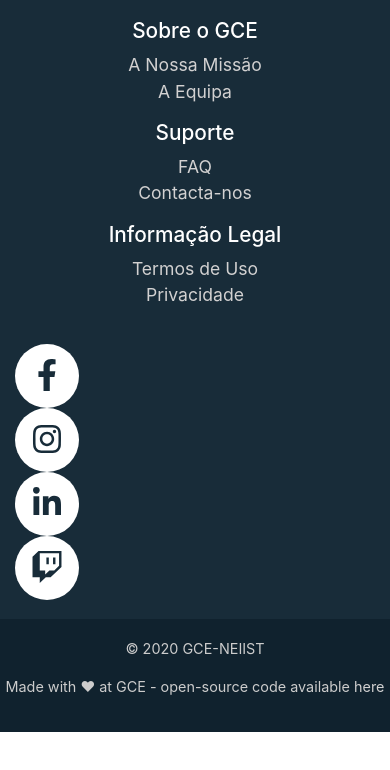
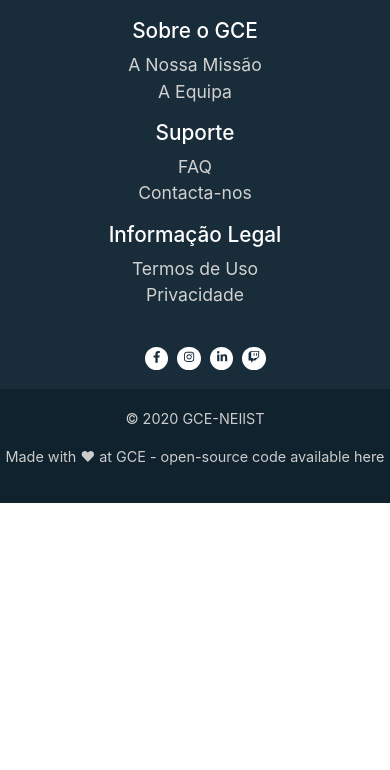
Before and after one commit to neiist-dev/thesis-master, a React (Create React App) app: page / in a window 390 px wide. Shown: the top 770 px of the page. Built offline with nearby package versions, Linux system fonts and the light colour scheme.

Commit message:
footer: changed footer-social units from rem to vw
changed footer-social units from rem to vw so that it it can resize without media queries. made logos bigger.

```diff
--- a/src/Footer.css
+++ b/src/Footer.css
@@ -32,13 +32,13 @@
 }
 
 #footer-social .fa{
-  font-size: 2rem;
-  padding: 0.8rem;
+  font-size: 3vw;
+  padding: 1vw;
   border-radius: 50%;
   display: inline-block;
-  width: 4rem;
-  height: 4rem;
-  line-height: 2.5rem;
+  width: 6vw;
+  height: 6vw;
+  line-height: 4vw;
   text-align: center;
   text-decoration: none;
   background-color: white;
--- a/src/Footer.js
+++ b/src/Footer.js
@@ -37,10 +37,10 @@ class Footer extends React.Component {
                 </Row>
 
                 <Row id="footer-social">
-                    <Col sm={{ span: 1, offset: 4}}><a target="_blank" rel="noopener noreferrer" href="https://www.facebook.com/gce.neiist" className="fa" id="fa-facebook"><FontAwesomeIcon icon={faFacebookF} /></a></Col>
-                    <Col sm={1}><a target="_blank" rel="noopener noreferrer" href="FIXME" className="fa" id="fa-instagram"><FontAwesomeIcon icon={faInstagram} /></a></Col>
-                    <Col sm={1}><a target="_blank" rel="noopener noreferrer" href="https://www.linkedin.com/company/11163917" className="fa" id="fa-linkedin"><FontAwesomeIcon icon={faLinkedinIn} /></a></Col>
-                    <Col sm={1}><a target="_blank" rel="noopener noreferrer" href="FIXME" className="fa" id="fa-twitch"><FontAwesomeIcon icon={faTwitch} /></a></Col>
+                    <Col xs={{ span: 1, offset: 4}}><a target="_blank" rel="noopener noreferrer" href="https://www.facebook.com/gce.neiist" className="fa" id="fa-facebook"><FontAwesomeIcon icon={faFacebookF} /></a></Col>
+                    <Col xs={1}><a target="_blank" rel="noopener noreferrer" href="FIXME" className="fa" id="fa-instagram"><FontAwesomeIcon icon={faInstagram} /></a></Col>
+                    <Col xs={1}><a target="_blank" rel="noopener noreferrer" href="https://www.linkedin.com/company/11163917" className="fa" id="fa-linkedin"><FontAwesomeIcon icon={faLinkedinIn} /></a></Col>
+                    <Col xs={1}><a target="_blank" rel="noopener noreferrer" href="FIXME" className="fa" id="fa-twitch"><FontAwesomeIcon icon={faTwitch} /></a></Col>
                 </Row>
 
                 <Row id="footer-copyright"><p>© 2020 GCE-NEIIST</p></Row>
```
